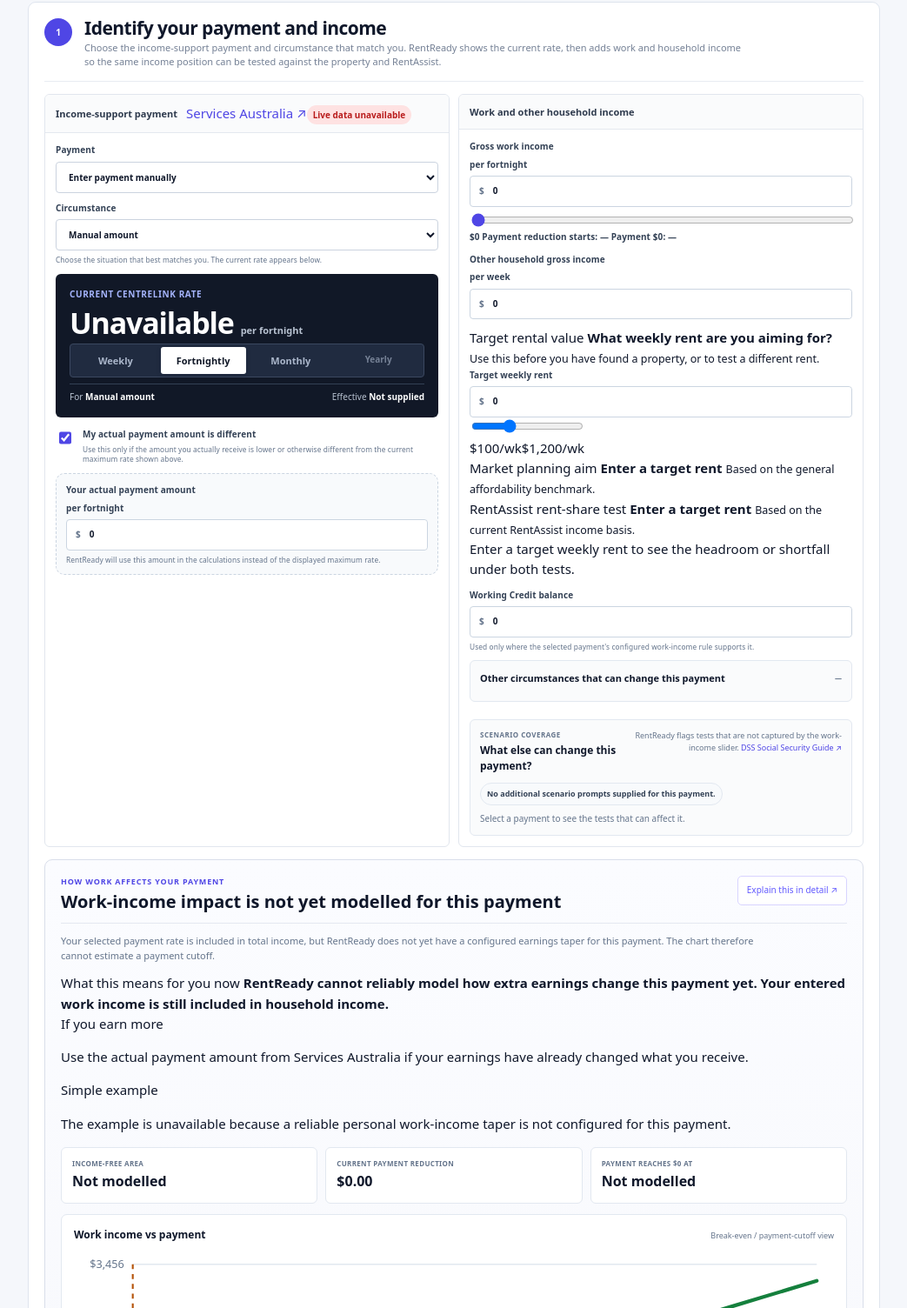
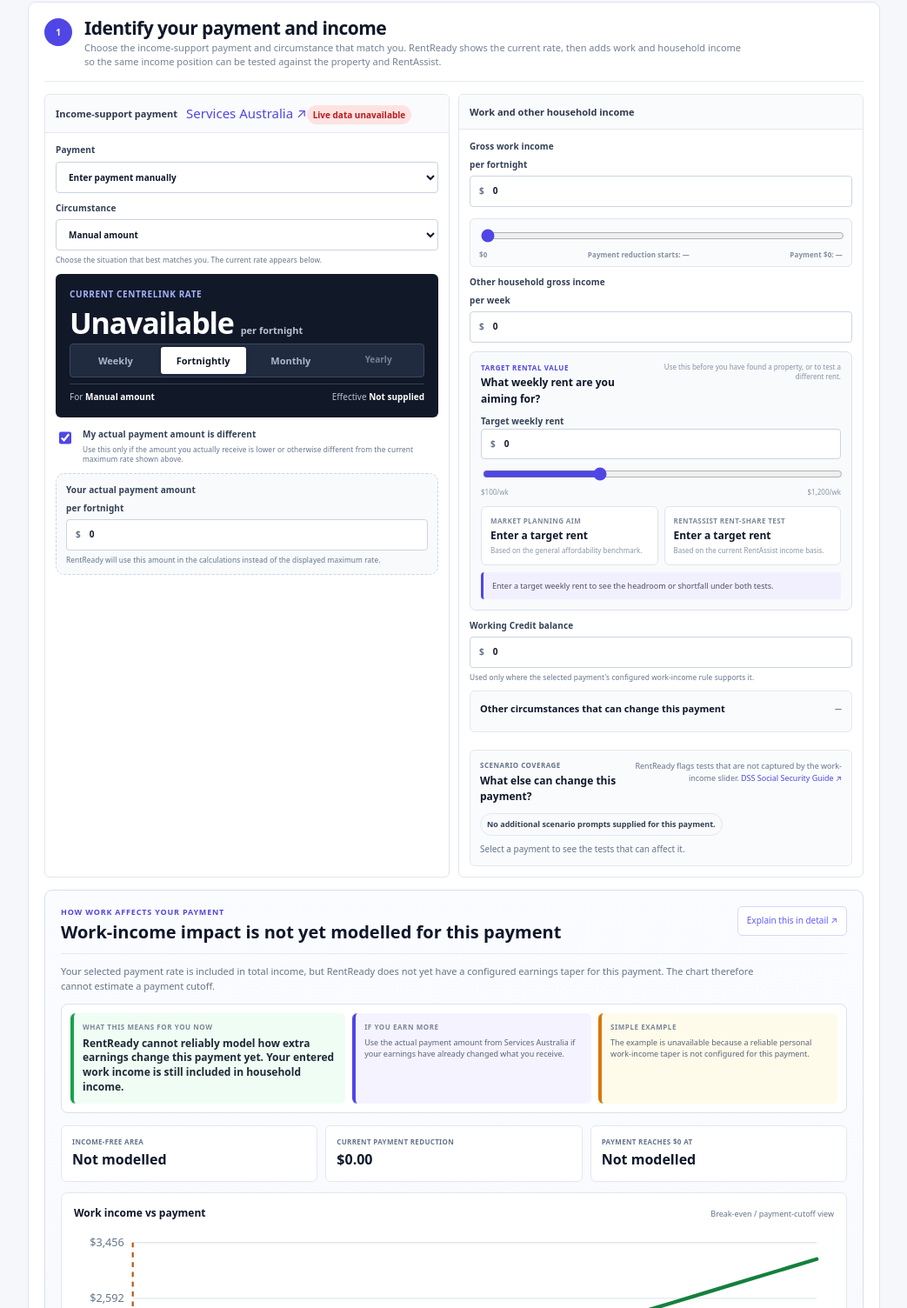
Before and after one commit to dghx23/rentreadyvic, a website: page app.html in a window 1280 px wide. Shown: the part 367-1871 px from the top of the page at 87% size, without its empty margins (118-1161 px from the left). Drawn offline with Linux system fonts and the light colour scheme; no server answers.

Commit message:
Style direct earnings slider target-rent planner and Centrelink impact notice

```diff
--- a/app.css
+++ b/app.css
@@ -1415,3 +1415,80 @@ body{background:#f5f7fb}
   .income-impact-preview{grid-template-columns:1fr}
   .income-impact-slider-scale{display:grid;grid-template-columns:1fr;text-align:left}
 }
+
+
+/* Direct work-income slider under gross earnings */
+.work-income-field{display:block}
+.work-income-slider-inline{
+  margin-top:8px;padding:9px 10px 8px;
+  border:1px solid #e0e5ed;border-radius:6px;background:#fafbfc
+}
+.work-income-slider-inline input[type=range]{width:100%;accent-color:var(--brand)}
+.work-income-slider-scale{
+  display:flex;justify-content:space-between;gap:10px;margin-top:5px;
+  color:#8390a2;font-size:8px;line-height:1.25
+}
+.work-income-slider-scale span:nth-child(2){text-align:center}
+.work-income-slider-scale span:last-child{text-align:right}
+
+/* Target weekly-rent planner */
+.target-rent-planner{
+  grid-column:1 / -1;
+  padding:12px;border:1px solid #dce2ec;border-radius:7px;background:#f8fafc
+}
+.target-rent-head{
+  display:flex;align-items:flex-start;justify-content:space-between;gap:12px;margin-bottom:9px
+}
+.target-rent-head>div{display:grid}
+.target-rent-head span{
+  font-size:8px;text-transform:uppercase;letter-spacing:.075em;color:var(--brand);font-weight:850
+}
+.target-rent-head strong{font-size:12px;margin-top:2px}
+.target-rent-head small{font-size:8px;line-height:1.35;color:#8793a5;max-width:260px;text-align:right}
+.target-rent-planner>label{display:block;margin-top:6px}
+.target-rent-planner>input[type=range]{width:100%;margin-top:9px;accent-color:var(--brand)}
+.target-rent-scale{display:flex;justify-content:space-between;color:#8b96a6;font-size:8px}
+.target-rent-results{display:grid;grid-template-columns:1fr 1fr;gap:7px;margin-top:10px}
+.target-rent-results>div{
+  padding:10px;border:1px solid #dfe5ed;border-radius:6px;background:#fff
+}
+.target-rent-results span{
+  display:block;font-size:8px;text-transform:uppercase;letter-spacing:.05em;color:#7d899a;font-weight:850
+}
+.target-rent-results strong{display:block;font-size:12px;line-height:1.25;margin-top:3px}
+.target-rent-results small{display:block;font-size:8px;line-height:1.4;color:#8b96a6;margin-top:4px}
+.target-rent-summary{
+  margin-top:8px;padding:9px 10px;border-left:3px solid var(--brand);
+  border-radius:4px;background:#f2f0ff;color:#4b4f70;font-size:9px;line-height:1.45
+}
+
+/* Plain-English Centrelink impact notice */
+.centrelink-impact-notice{
+  display:grid;grid-template-columns:1.15fr 1fr 1fr;gap:8px;
+  margin:12px 0 14px;padding:10px;
+  border:1px solid #d9e1ec;border-radius:8px;background:#fff
+}
+.centrelink-impact-notice>div{
+  min-width:0;padding:10px;border-radius:6px;background:#f8fafc
+}
+.centrelink-impact-now{border-left:4px solid #16a34a!important;background:#f0fdf4!important}
+.centrelink-impact-rule{border-left:4px solid #4f46e5!important;background:#f5f3ff!important}
+.centrelink-impact-example{border-left:4px solid #d97706!important;background:#fffbeb!important}
+.centrelink-impact-notice span{
+  display:block;font-size:8px;text-transform:uppercase;letter-spacing:.07em;font-weight:850;color:#7b8798
+}
+.centrelink-impact-notice strong{
+  display:block;margin-top:4px;font-size:12px;line-height:1.4;color:#1f2937
+}
+.centrelink-impact-notice p{
+  margin:4px 0 0!important;font-size:9px!important;line-height:1.5!important;color:#586477!important
+}
+@media(max-width:760px){
+  .target-rent-head{display:grid}
+  .target-rent-head small{text-align:left}
+  .target-rent-results{grid-template-columns:1fr}
+  .centrelink-impact-notice{grid-template-columns:1fr}
+  .work-income-slider-scale{display:grid;grid-template-columns:1fr 1fr}
+  .work-income-slider-scale span:nth-child(2){text-align:left}
+  .work-income-slider-scale span:last-child{grid-column:1/-1;text-align:left}
+}
```
